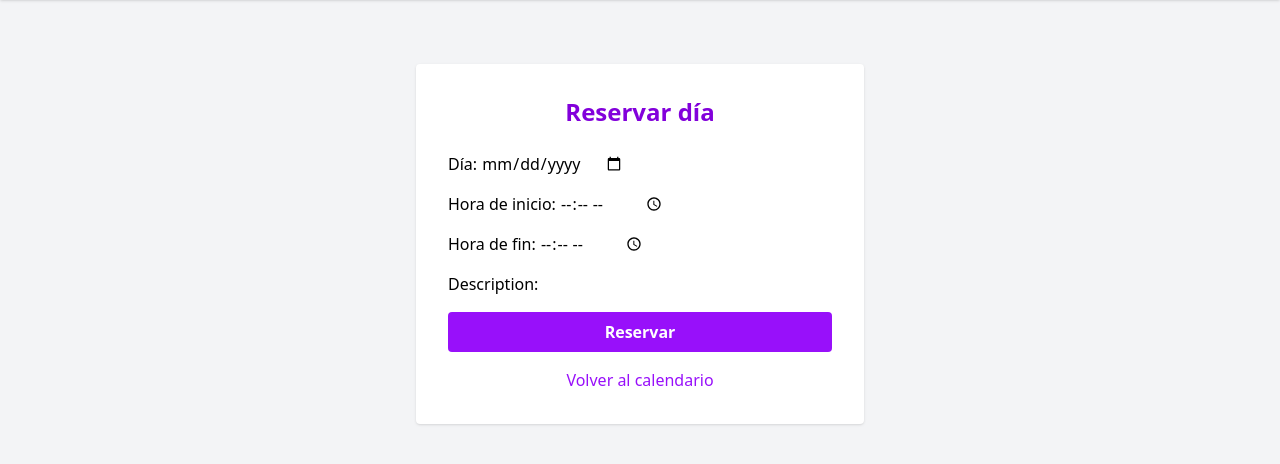
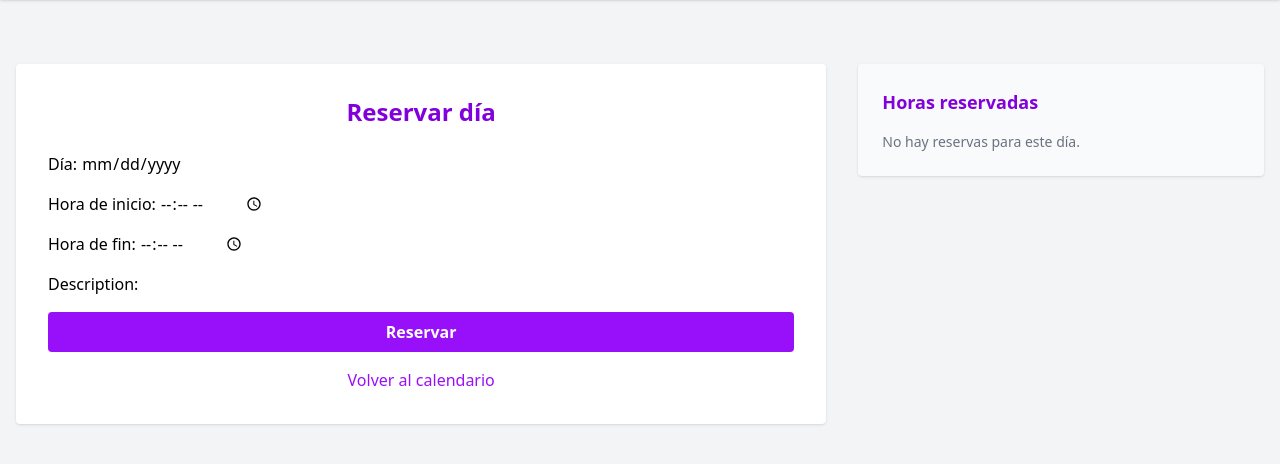
Before and after one commit to rroblf01/bunny-scheduler, a Django app: page /reservation/ in a window 1280 px wide. Shown: the part 72-536 px from the top of the page. Run offline with Django 5.2, Linux system fonts and the light colour scheme; the visitor is signed in with stand-in values (Sample User, id 1).

Commit message:
Enhance reservation form and view to display reserved hours for selected date

```diff
--- a/scheduler/forms.py
+++ b/scheduler/forms.py
@@ -5,7 +5,9 @@ from django import forms
 class ReservationForm(forms.ModelForm):
     date = forms.DateField(
         label="Día",
-        widget=forms.DateInput(attrs={"type": "date", "class": "form-input"}),
+        widget=forms.DateInput(
+            attrs={"type": "date", "class": "form-input", "readonly": "readonly"}
+        ),
     )
     start_hour = forms.TimeField(
         label="Hora de inicio",
--- a/scheduler/views.py
+++ b/scheduler/views.py
@@ -47,16 +47,29 @@ class ReservationView(LoginRequiredMixin, FormView):
             initial["date"] = date_param
         return initial
 
+    def get_context_data(self, **kwargs):
+        context = super().get_context_data(**kwargs)
+
+        date_val = self.request.GET.get("date")
+        if date_val:
+            reservas = Reservation.objects.filter(start_time__date=date_val).order_by(
+                "start_time"
+            )
+            context["reserved_hours"] = reservas
+        else:
+            context["reserved_hours"] = []
+        return context
+
     def form_valid(self, form):
         from datetime import datetime
 
         date_val = form.cleaned_data["date"]
         start_hour = form.cleaned_data["start_hour"]
         end_hour = form.cleaned_data["end_hour"]
-        # Combinar fecha y hora
+
         start_dt = datetime.combine(date_val, start_hour)
         end_dt = datetime.combine(date_val, end_hour)
-        # Verificar solapamiento
+
         overlap = Reservation.objects.filter(
             start_time__lt=end_dt, end_time__gt=start_dt
         ).exists()
--- a/templates/reservation.html
+++ b/templates/reservation.html
@@ -1,7 +1,8 @@
 {% extends "base.html" %}
 {% block title %}Reservar día | Bunny Scheduler{% endblock %}
 {% block content %}
-<div class="max-w-md mx-auto bg-white p-8 rounded shadow mt-8">
+<div class="flex flex-col md:flex-row gap-8 justify-center mt-8">
+    <div class="md:w-2/3 bg-white p-8 rounded shadow mx-auto">
         <h2 class="text-2xl font-bold mb-6 text-center text-purple-700">Reservar día</h2>
         {% if messages %}
         <ul class="mb-4">
@@ -18,4 +19,21 @@
         </form>
         <a href="/" class="block text-center mt-4 text-purple-600 hover:underline">Volver al calendario</a>
     </div>
+    <div class="md:w-1/3 bg-gray-50 p-6 rounded shadow h-fit">
+        <h3 class="text-lg font-semibold mb-4 text-purple-700">Horas reservadas</h3>
+        {% if reserved_hours %}
+        <ul class="space-y-2">
+            {% for r in reserved_hours %}
+            <li class="bg-purple-100 text-purple-800 rounded px-3 py-1 text-sm">
+                {{ r.start_time|time:"H:i" }} - {{ r.end_time|time:"H:i" }}
+                <span class="block text-gray-500">{{ r.description }}</span>
+            </li>
+            {% endfor %}
+        </ul>
+        {% else %}
+        <p class="text-gray-500 text-sm">No hay reservas para este día.</p>
+        {% endif %}
+    </div>
+</div>
+</div>
 {% endblock %}
```
Lines whose indentation alone changed are shown as unchanged.
